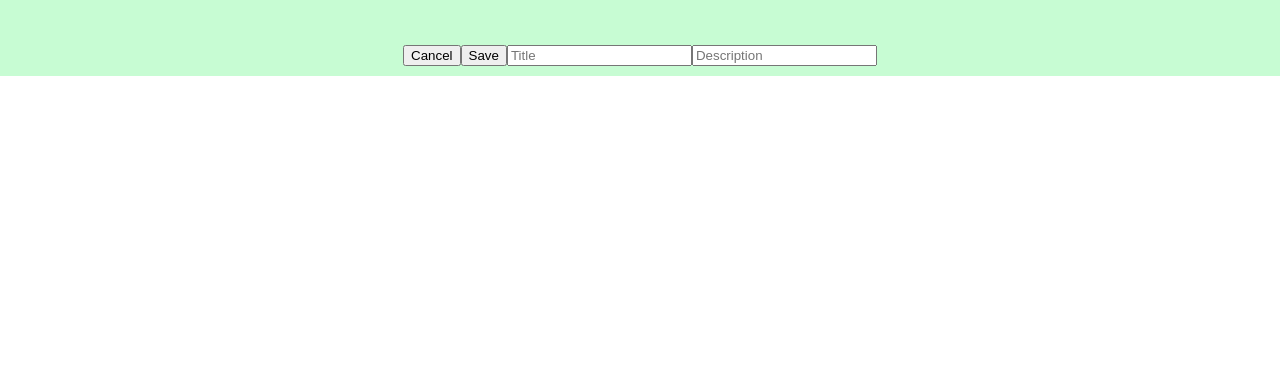
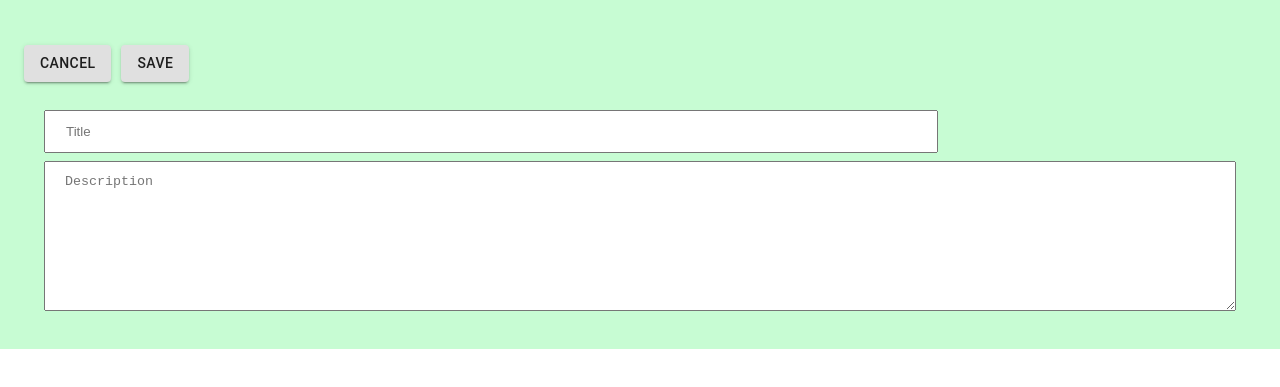
Before and after one commit to nahummel/movie-sagas, a React app: page /#/edit in a window 1280 px wide. Shown: the part 143-530 px from the top of the page. Built offline with nearby package versions, Linux system fonts and the light colour scheme.

Commit message:
sylized edit page

```diff
--- a/src/components/App/App.css
+++ b/src/components/App/App.css
@@ -52,9 +52,29 @@ h1 {
   background-color: rgb(206, 239, 247);
 }
 
-.button {
-  background-color: rgb(206, 239, 247);
-  margin: 20px;
+.inputs {
+  padding: 20px;
+}
+
+.titleInput {
+  display: block;
+  width: 75%;
+  padding: 12px 20px;
+  margin: 8px 0;
+  box-sizing: border-box;
+}
+
+.descriptionInput {
+  display: block;
+  width: 100%;
+  padding: 12px 20px;
+  margin: 8px 0;
+  box-sizing: border-box;
+  height: 150px;
+}
+
+.edit{
+  text-align: left;
 }
 
 @keyframes App-logo-spin {
--- a/src/components/Edit/Edit.jsx
+++ b/src/components/Edit/Edit.jsx
@@ -1,5 +1,6 @@
 import React, { Component } from 'react';
 import { connect } from 'react-redux'
+import { Button } from '@material-ui/core';
 
 class Edit extends Component {
 
@@ -42,12 +43,16 @@ class Edit extends Component {
 
     render() {
         return (
-            <div>
+            <div className="edit">
                 <h1>Edit</h1>
-                <button onClick={this.handleCancel}>Cancel</button>
-                <button onClick={this.handleSave}>Save</button>
-                <input type="text" placeholder="Title" onChange={(event) => this.handleChange(event, 'title')}></input>
-                <input type="text" placeholder="Description" onChange={(event) => this.handleChange(event, 'description')}></input>
+                <div>
+                    <Button onClick={this.handleCancel} variant="contained" size="medium" style={{ marginRight: 10 }}>Cancel</Button>
+                    <Button onClick={this.handleSave} variant="contained" size="medium">Save</Button>
+                </div>
+                <div className="inputs">
+                    <input type="text" placeholder="Title" onChange={(event) => this.handleChange(event, 'title')} className="titleInput"></input>
+                    <textarea type="text" placeholder="Description" onChange={(event) => this.handleChange(event, 'description')} className="descriptionInput"></textarea>
+                </div>
             </div>
         )
     }
```
